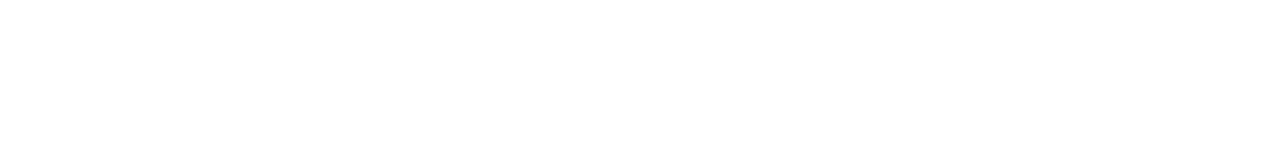
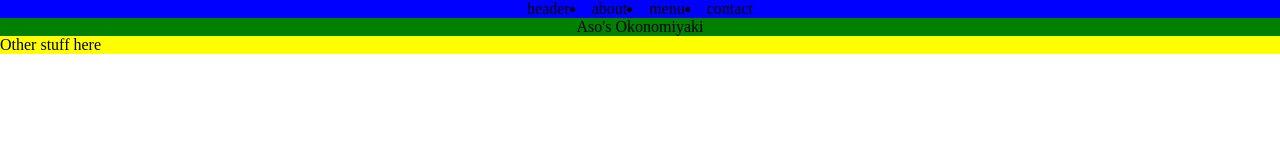
Before and after one commit to Dylaan94/Restaurant-page, a website built with webpack: page dist/index.html in a window 1280 px wide. Built offline with nearby package versions, Linux system fonts and the light colour scheme.

Commit message:
event listeners on tabs

```diff
--- a/src/index.js
+++ b/src/index.js
@@ -1,16 +1,40 @@
 
 console.log("test")
 
-import {nextLoad} from './modules/nextLoad';
-import {pageLoadTest} from './modules/initialLoad';
-import {pageLoad} from './modules/initialLoad';
+import {pageLoadTest, pageLoad, tabLoad} from './modules/initialLoad';
+
+import {aboutPageTest} from './modules/aboutPage';
+import {menuPageTest} from './modules/menuPage';
+import {contactPageTest} from './modules/contactPage'
 
 
-nextLoad();
 pageLoadTest();
 pageLoad();
+tabLoad();
+
+console.log(header)
+console.log(title)
+console.log(about)
+
+let aboutBtn = document.getElementById('about')
+let menuBtn = document.getElementById('menu')
+let contactBtn = document.getElementById('contact')
+
+aboutBtn.addEventListener("click", () => {
+    aboutPageTest();
+})
+
+menuBtn.addEventListener("click", () => {
+    menuPageTest();
+})
+
+contactBtn.addEventListener("click", () => {
+    contactPageTest();
+})
 
 // accessing the first module and then the console logs that it is not defined.
 // managed to get it to work by accessing them as functions directly??
 
 // need to workout why webpack keeps freezing terminal
+
+// Why are my variables in initialLoad working without declaring them
--- /dev/null
+++ b/src/modules/aboutPage.js
@@ -0,0 +1,5 @@
+let aboutPageTest = () => {
+    console.log("About Page running")
+}
+
+export {aboutPageTest}
--- /dev/null
+++ b/src/modules/contactPage.js
@@ -0,0 +1,5 @@
+let contactPageTest = () => {
+    console.log("Contact page running")
+}
+
+export {contactPageTest};
--- a/src/modules/initialLoad.js
+++ b/src/modules/initialLoad.js
@@ -1,31 +1,49 @@
+// webpack tests
 let pageLoadTest = () => {
     console.log("pageLoad runs look");
 }
 
+// variables
 let contentDiv = document.getElementById('content');
-console.log(contentDiv)
 let div;
+let list;
 let divArray = ["header", "title", "otherContent"]
+let tabArray = ["about", "menu", "contact"]
 
 let pageLoad = () => {
     for (let i = 0; i < divArray.length; i++) {
         div = document.createElement('div');
         div.className = divArray[i];
-        div.id = "div" + i;
+        div.id = divArray[i];
         contentDiv.appendChild(div);
     }
 
     console.log(contentDiv);
-//     let headerDiv = div;
-//     headerDiv.class = 'header';
-//     headerDiv.innerHTML = 'Header';
-//     contentDiv.appendChild(headerDiv);
 
-//     let titleDiv = div;
-//     titleDiv.class = 'title';
-//     titleDiv.innerHTML = 'Title';
-//     contentDiv.appendChild(titleDiv)
+    let header = document.getElementById('header')
+    let title = document.getElementById('title')
+    let otherContent = document.getElementById('otherContent')
+
+    header.innerHTML = 'header';
+    title.innerHTML = "Aso's Okonomiyaki";
+    otherContent.innerHTML = 'Other stuff here'
+}
+
+let tabLoad = () => {
+    for (let i = 0; i < tabArray.length; i++) {
+       list = document.createElement('li')
+       list.className = tabArray[i];
+       list.id = tabArray[i];
+       list.innerHTML = tabArray[i];
+       header.appendChild(list);
+    }
+
 }
 
 export {pageLoadTest,
-        pageLoad}
+        pageLoad,
+        tabLoad}
+
+
+
+        // read about dom creating global variables and work out how to NOT use them
--- /dev/null
+++ b/src/modules/menuPage.js
@@ -0,0 +1,5 @@
+let menuPageTest = () => {
+    console.log("Menu Page Running")
+}
+
+export {menuPageTest}
--- a/src/modules/nextLoad.js
+++ /dev/null
@@ -1,7 +0,0 @@
-
-let nextLoad = () => {
-    console.log("nextLoadRuns");
-}
-
-
-export {nextLoad}
```
Also changed, not shown: dist/index.html, dist/main.js, dist/style.css (added).
